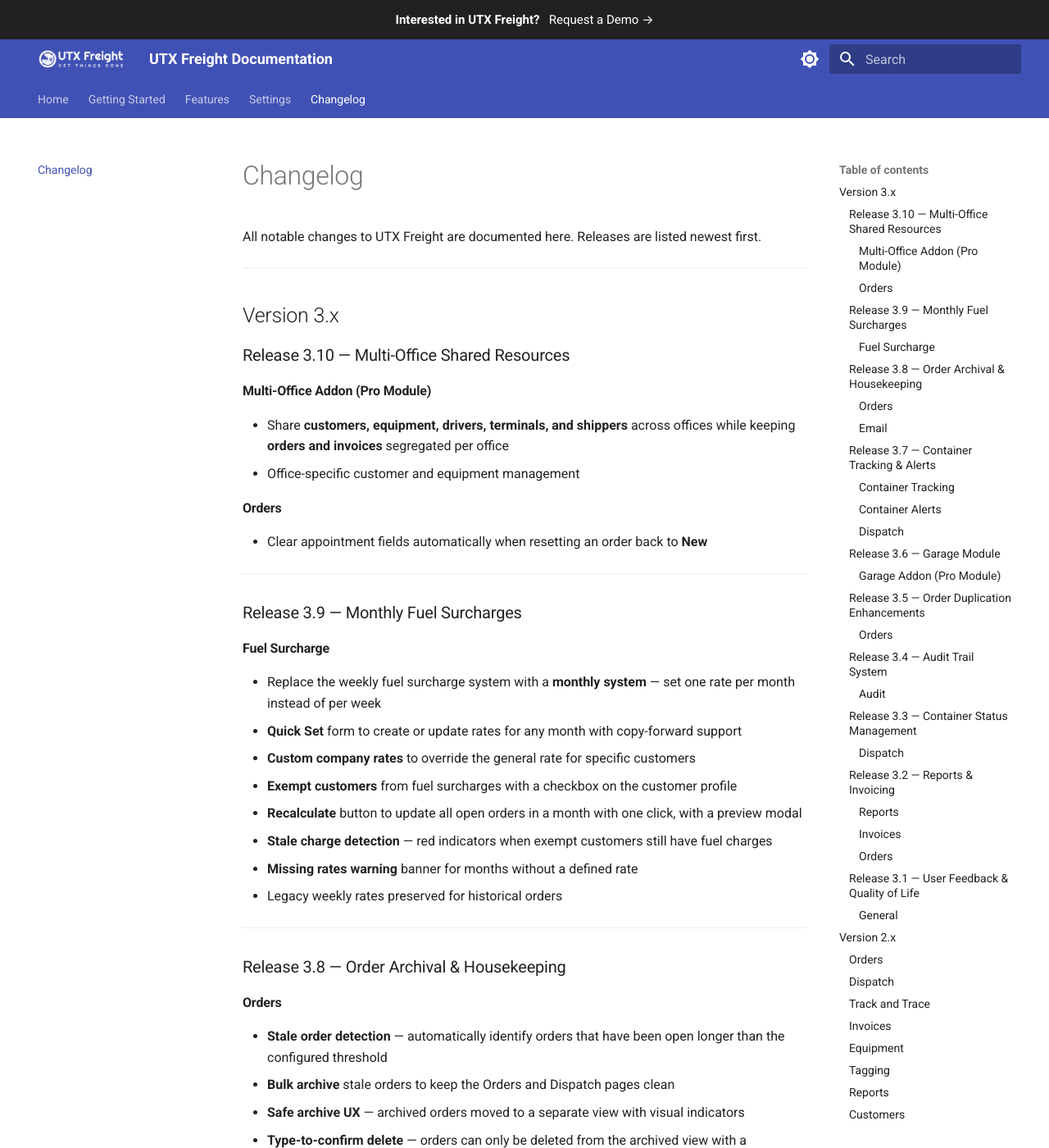
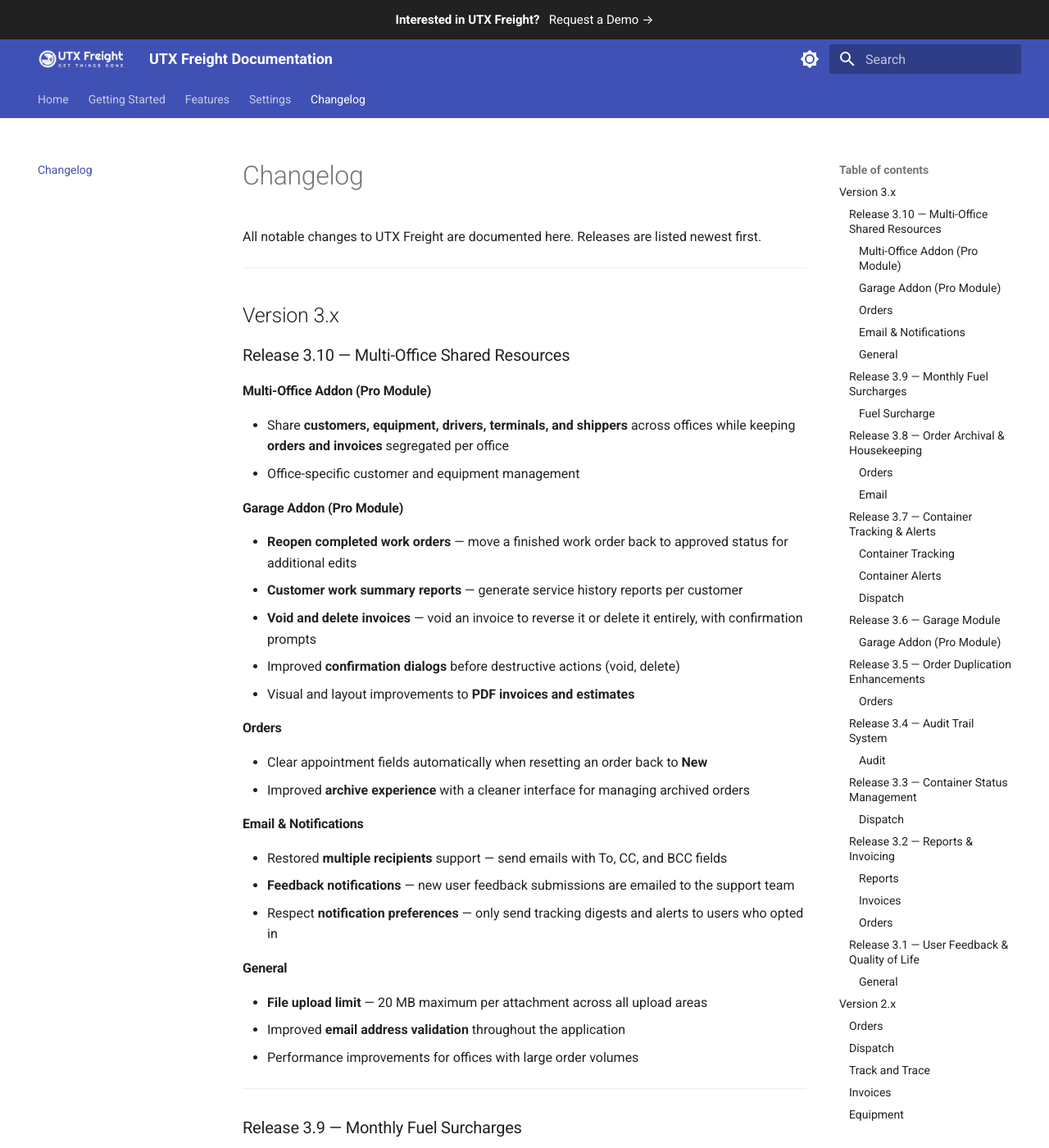
Before and after one commit to utxweb/utxfreight-docs, an MkDocs documentation site: the page built from docs/freight/changelog.md, in a window 1280 px wide and 1400 px high. Shown: the whole window at 82% size. Built offline with MkDocs 1.6.1 and Material for MkDocs 9.7.7, drawn with Linux system fonts in a browser that asks for light colours.

Commit message:
Expand 3.10 changelog with Garage, Email, and General improvements
Co-Authored-By: Claude Opus 4.6 (1M context) <noreply@anthropic.com>

```diff
--- a/docs/freight/changelog.md
+++ b/docs/freight/changelog.md
@@ -13,9 +13,30 @@ All notable changes to UTX Freight are documented here. Releases are listed newe
 - Share **customers, equipment, drivers, terminals, and shippers** across offices while keeping **orders and invoices** segregated per office
 - Office-specific customer and equipment management
 
+#### Garage Addon (Pro Module)
+
+- **Reopen completed work orders** — move a finished work order back to approved status for additional edits
+- **Customer work summary reports** — generate service history reports per customer
+- **Void and delete invoices** — void an invoice to reverse it or delete it entirely, with confirmation prompts
+- Improved **confirmation dialogs** before destructive actions (void, delete)
+- Visual and layout improvements to **PDF invoices and estimates**
+
 #### Orders
 
 - Clear appointment fields automatically when resetting an order back to **New**
+- Improved **archive experience** with a cleaner interface for managing archived orders
+
+#### Email & Notifications
+
+- Restored **multiple recipients** support — send emails with To, CC, and BCC fields
+- **Feedback notifications** — new user feedback submissions are emailed to the support team
+- Respect **notification preferences** — only send tracking digests and alerts to users who opted in
+
+#### General
+
+- **File upload limit** — 20 MB maximum per attachment across all upload areas
+- Improved **email address validation** throughout the application
+- Performance improvements for offices with large order volumes
 
 ---
 
```
